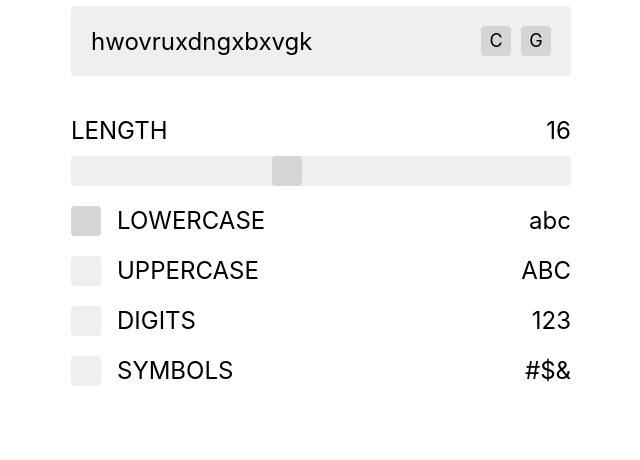
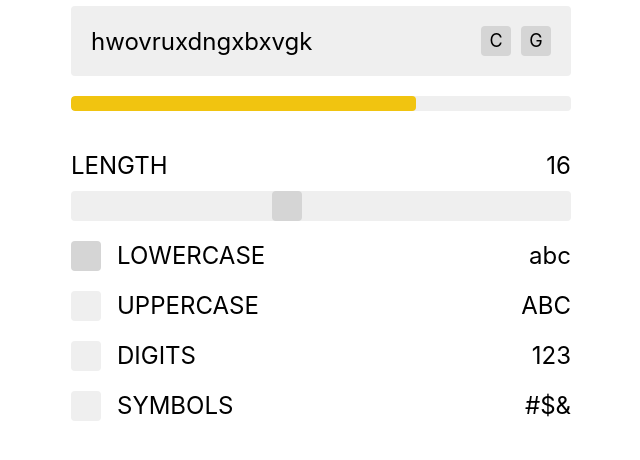
Before and after one commit to ozgrozer/piper, a plain HTML site: page index.html in a window 1280 px wide. Shown: the part 178-638 px from the top of the page, without its empty margins (319-959 px from the left). Drawn offline with Linux system fonts and the light colour scheme.

Commit message:
Add score password feature.

```diff
--- a/app.js
+++ b/app.js
@@ -1,3 +1,9 @@
+if ('serviceWorker' in navigator) {
+  navigator.serviceWorker.register('sw.js')
+}
+
+let generatedPassword = ''
+
 const writeCookie = props => {
   const theDate = new Date()
   const oneYearLater = new Date(theDate.getTime() + 31536000000)
@@ -19,8 +25,49 @@ const copyToClipboard = str => {
   document.body.removeChild(el)
 }
 
-if ('serviceWorker' in navigator) {
-  navigator.serviceWorker.register('sw.js')
+const scorePassword = password => {
+  let score = 0
+  if (!password) return score
+
+  const letters = {}
+  for (let i = 0; i < password.length; i++) {
+    letters[password[i]] = (letters[password[i]] || 0) + 1
+    score += 5.0 / letters[password[i]]
+  }
+
+  const variations = {
+    digits: /\d/.test(password),
+    lower: /[a-z]/.test(password),
+    upper: /[A-Z]/.test(password),
+    nonWords: /\W/.test(password)
+  }
+
+  variationCount = 0
+  for (let check in variations) {
+    variationCount += (variations[check] == true) ? 1 : 0
+  }
+  score += (variationCount - 1) * 10
+
+  return parseInt(score)
+}
+const checkPasswordStrength = score => {
+  let result = ''
+  if (score >= 80) {
+    result = 'secure'
+  } else if (score >= 60) {
+    result = 'strong'
+  } else if (score >= 50) {
+    result = 'average'
+  } else if (score >= 0) {
+    result = 'weak'
+  }
+  return result
+}
+const scorePasswordDom = password => {
+  const _scorePassword = scorePassword(password)
+  const _checkPasswordStrength = checkPasswordStrength(_scorePassword)
+  document.getElementById('passwordStrengthTrack').style.width = _scorePassword + '%'
+  document.getElementById('passwordStrengthTrack').className = _checkPasswordStrength
 }
 
 const getCookie = {
@@ -33,7 +80,7 @@ const getCookie = {
 
 const options = {
   length: getCookie.length || 16,
-  lowercase: getCookie.lowercase === false ? false : true,
+  lowercase: getCookie.lowercase !== false,
   uppercase: getCookie.uppercase || false,
   digits: getCookie.digits || false,
   symbols: getCookie.symbols || false
@@ -66,9 +113,10 @@ const generatePassword = length => {
 const generatedPasswordSelector = document.getElementById('generatedPassword')
 const passwordGenerator = () => {
   const newPassword = generatePassword(options.length)
+  generatedPassword = newPassword
   generatedPasswordSelector.value = newPassword
+  scorePasswordDom(newPassword)
 }
-passwordGenerator()
 
 const checkboxListener = function () {
   const getId = this.getAttribute('data-id')
@@ -83,7 +131,6 @@ const checkboxListener = function () {
 
   writeCookie({ key: getId, value: options[getId] })
 }
-
 const checkboxes = document.getElementsByClassName('optionCheckboxWrapper')
 for (let i = 0; i < checkboxes.length; i++) {
   const checkbox = checkboxes[i]
@@ -113,7 +160,6 @@ const rangeListener = function () {
     }
   })
 }
-
 const ranges = document.getElementsByClassName('optionRange')
 for (let i = 0; i < ranges.length; i++) {
   const range = ranges[i]
@@ -138,5 +184,7 @@ document.getElementById('generateNewPassword').addEventListener('click', () => {
 })
 
 document.getElementById('copyPassword').addEventListener('click', () => {
-  copyToClipboard(generatedPasswordSelector.value)
+  copyToClipboard(generatedPassword)
 })
+
+passwordGenerator()
--- a/index.html
+++ b/index.html
@@ -14,7 +14,7 @@
   <link rel="apple-touch-icon" href="images/icons/icon-512x512.png" />
 
   <link rel="manifest" href="manifest.json" />
-  <link rel="stylesheet" href="style.css?v=12" />
+  <link rel="stylesheet" href="style.css?v=13" />
   <link rel="icon" type="image/png" href="images/icons/icon-512x512.png" />
 </head>
 <body>
@@ -37,6 +37,10 @@
 
       <div id="generateNewPassword">g</div>
       <div id="copyPassword">c</div>
+    </div>
+
+    <div id="passwordStrength">
+      <div id="passwordStrengthTrack"></div>
     </div>
 
     <div id="options">
@@ -128,6 +132,6 @@
     </div>
   </div>
 
-  <script src="app.js?v=10"></script>
+  <script src="app.js?v=11"></script>
 </body>
 </html>
--- a/style.css
+++ b/style.css
@@ -112,6 +112,33 @@ body, input, button {
   background-color: var(--checkboxColor);
 }
 
+#passwordStrength {
+  width: 100%;
+  height: 15px;
+  margin-top: 20px;
+  overflow: hidden;
+  background-color: #eee;
+  border-radius: var(--borderRadius);
+  background-color: var(--checkboxColor);
+}
+#passwordStrengthTrack {
+  height: 15px;
+  transition: all 200ms;
+  border-radius: var(--borderRadius);
+}
+#passwordStrengthTrack.weak {
+  background-color: #e74c3d;
+}
+#passwordStrengthTrack.average {
+  background-color: #e77e23;
+}
+#passwordStrengthTrack.strong {
+  background-color: #f1c410;
+}
+#passwordStrengthTrack.secure {
+  background-color: #2fcc71;
+}
+
 .option1 {
   height: 70px;
   overflow: hidden;
--- a/sw.js
+++ b/sw.js
@@ -14,8 +14,8 @@
 // Names of the two caches used in this version of the service worker.
 // Change to v2, etc. when you update any of the local resources, which will
 // in turn trigger the install event again.
-const PRECACHE = 'v8'
-const RUNTIME = 'v8'
+const PRECACHE = 'v9'
+const RUNTIME = 'v9'
 
 // A list of local resources we always want to be cached.
 const PRECACHE_URLS = [
```
